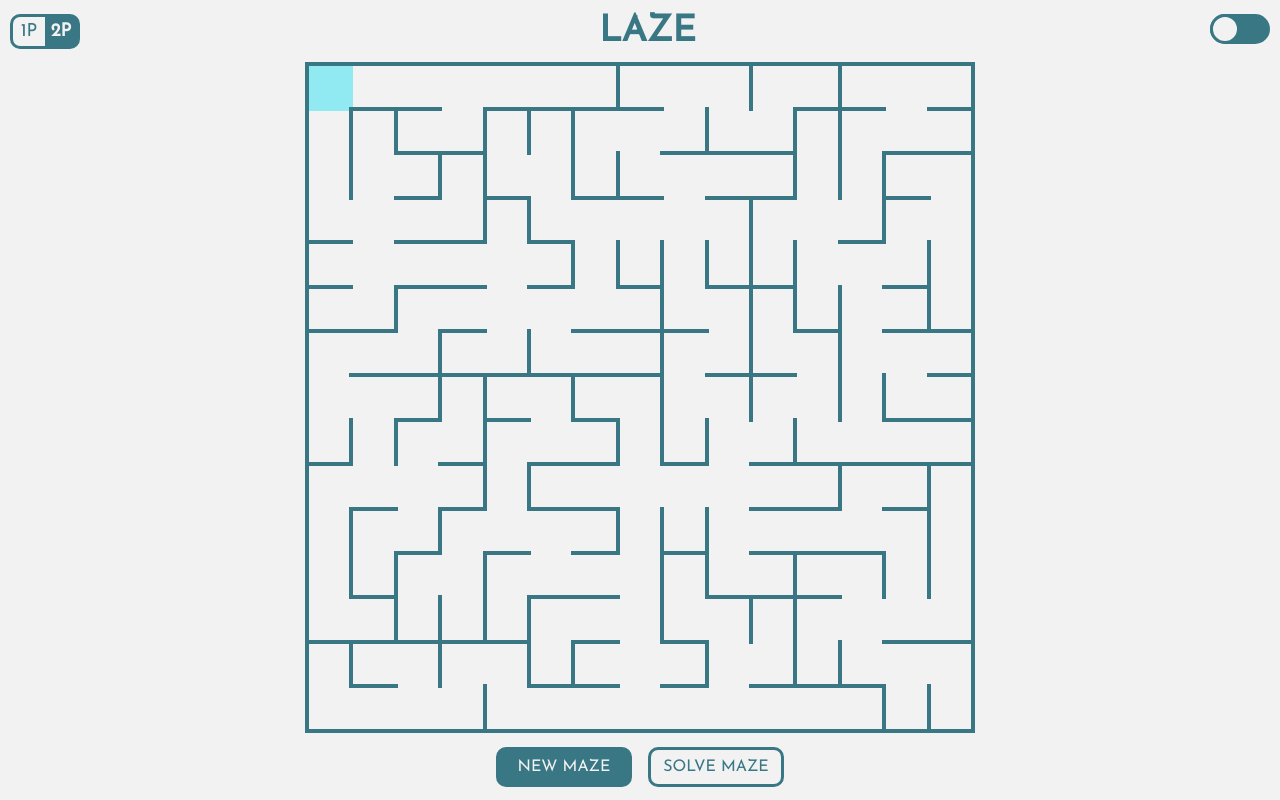
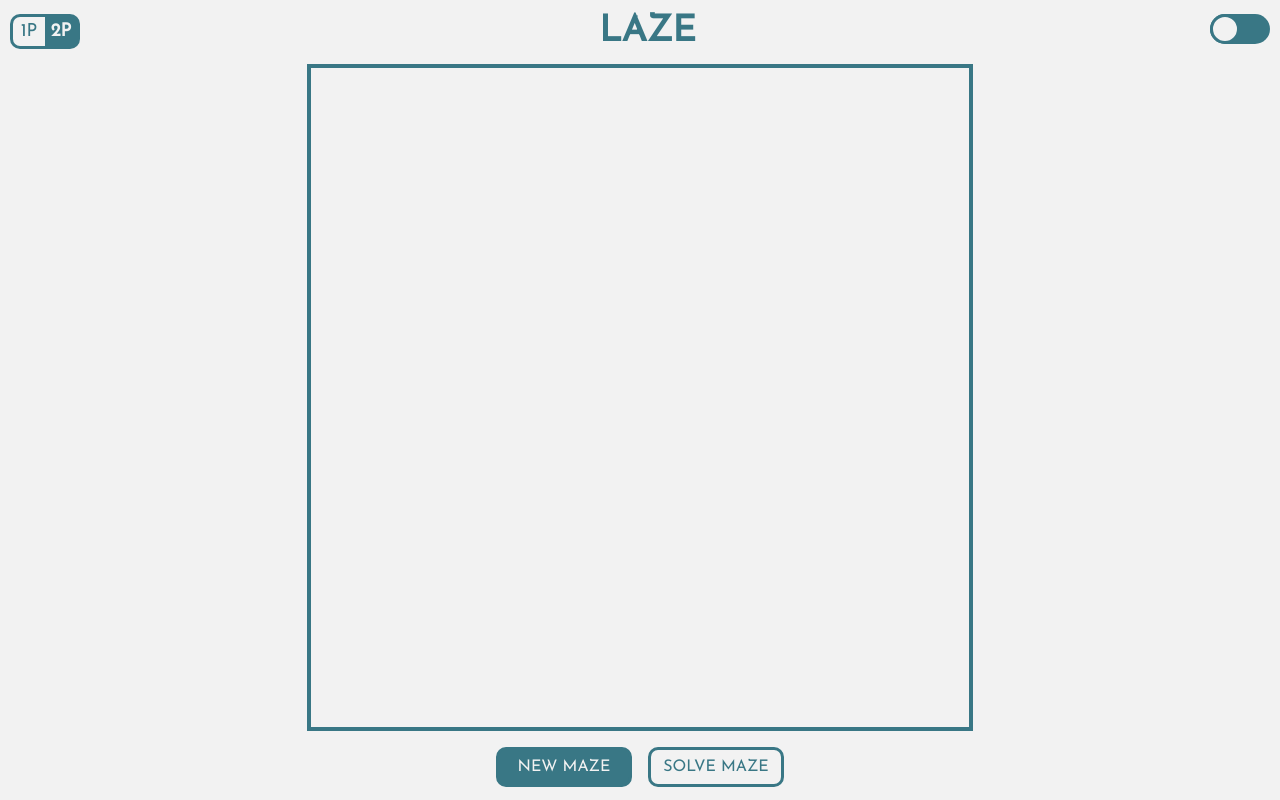
Before and after one commit to danuscript/laze, a React (Create React App) app: page / in a window 1280 px wide. Both pictures are taken after a click on the label "2P". Built offline with nearby package versions, Linux system fonts and the light colour scheme.

Commit message:
Add mode selection

```diff
--- a/src/App.jsx
+++ b/src/App.jsx
@@ -17,13 +17,13 @@ const App = () => {
 const directions = { Up: 'north', Down: 'south', Left: 'west', Right: 'east' };
 
 const Main = () => {
-  const { grid, generateMaze, move, position, darkMode, solve, toggleDarkMode } = useContext(GlobalContext);
+  const { grid, generateMaze, move, position, darkMode, solve, toggleDarkMode, changeMode, players} = useContext(GlobalContext);
 
   useEffect(() => {
     const handleKey = ({ key }) => {
       if (key.includes('Arrow')) {
         const direction = key.slice(5);
-        move(directions[direction]);
+        if (players === 1) move(directions[direction]);
       }
     };
 
@@ -40,18 +40,21 @@ const Main = () => {
     }
   }, [position]);
 
+  const onModeChange = (players) => changeMode(players);
+
   const onChange = (mode) => toggleDarkMode(mode);
 
   return (
     <div className='App' style={{color: darkMode ? 'var(--lightBlue)' : 'var(--darkBlue)'}}>
       <div className='header'>
-        <ModeSelect />
+        <ModeSelect onChange={onModeChange}/>
         <h1 className='title'>LAZE</h1>
         <Toggle onChange={onChange} />
       </div>
-      <GridVis grid={grid} />
+      <GridVis grid={grid} mode='1p'/>
+      <GridVis mode='2p'/>
       <div className='buttonTray' style={{color: darkMode ? 'var(--lightBlue)' : 'var(--darkBlue)'}}>
-        <Button label='NEW MAZE' onClick={() => generateMaze(25, 25)} />
+        <Button label='NEW MAZE' onClick={() => generateMaze(10, 10)} />
         <Button label='SOLVE MAZE' secondary='true' onClick={() => solve(false)} />
       </div>
     </div>
--- a/src/Components/Button.jsx
+++ b/src/Components/Button.jsx
@@ -3,7 +3,6 @@ import { GlobalContext } from "../Context/GlobalState";
 
 export default function Button({ label, onClick, secondary }) {
   const { darkMode } = useContext(GlobalContext);
-  console.log(label, secondary);
   let backgroundColor = darkMode ? 'var(--lightBlue)' : 'var(--darkBlue)';
   if (secondary) backgroundColor = darkMode ? 'var(--darkGray)' : 'var(--lightGray)';
   let color = darkMode ? 'var(--darkGray)' : 'var(--lightGray)';
--- a/src/Components/GridVis.jsx
+++ b/src/Components/GridVis.jsx
@@ -1,6 +1,24 @@
 import CellVis from './CellVis';
+import React, { useContext } from 'react';
+import { GlobalContext } from '../Context/GlobalState';
 
-export default function Grid({ grid }) {
+export default function Grid({ grid, mode }) {
+  const { players, darkMode } = useContext(GlobalContext)
+  let display = players === 1
+  ? mode === '1p' ? '' : 'none'
+  : mode === '1p' ? 'none' : '';
+  if (!grid) return (
+    <>
+      <div className='grid' style={{
+        height: 'calc(100vh - 1.35em - 7em)',
+        border: `4px solid ${darkMode ? 'var(--lightBlue)' : 'var(--darkBlue)'}`,
+        aspectRatio: '1 / 1',
+        display: display,
+      }}>
+
+      </div>
+    </>
+  );
   const maze = [];
   for (const row of grid.eachRow()) {
     maze.push(row.map((cell) => <CellVis key={`${cell.row},${cell.column}`} cell={cell} distance={grid.contentsOf(cell)}/>))
@@ -9,10 +27,12 @@ export default function Grid({ grid }) {
   const style = {
     gridTemplateColumns: `repeat(${grid.columns}, 1fr)`,
     aspectRatio: `${grid.columns} / ${grid.rows}`,
+    display: display,
+    outline: mode === '1p' ? '' : '3px solid red',
   }
 
   return (
-    <div className='grid' style={style}>
+    <div className='grid grid1' style={style}>
       {maze}
     </div>
   );
--- a/src/Components/ModeSelect.jsx
+++ b/src/Components/ModeSelect.jsx
@@ -1,16 +1,18 @@
 import React, { useState, useContext } from 'react';
 import { GlobalContext } from '../Context/GlobalState';
 
-const ModeSelect = () => {
+const ModeSelect = ({onChange}) => {
   const [mode, setMode] = useState('1P');
   const { darkMode } = useContext(GlobalContext);
 
   const handleModeChange = (event) => {
     setMode(event.target.value);
+    onChange(+event.target.value[0]);
   };
 
+
+
   const bgColor = darkMode ? 'var(--darkGray)' : 'var(--lightGray';
-  console.log(darkMode);
 
   return (
     <div className="mode-select">
--- a/src/Context/AppReducer.js
+++ b/src/Context/AppReducer.js
@@ -49,6 +49,11 @@ export default function reducer(state, action) {
       return { ...state, darkMode: action.payload }
     }
 
+    case 'CHANGE_MODE': {
+      console.log(action.payload);
+      return { ...state, players: action.payload };
+    }
+
     default: return state;
   }
 }
--- a/src/Context/GlobalState.js
+++ b/src/Context/GlobalState.js
@@ -9,6 +9,7 @@ const initialState = {
   position: null,
   solved: false,
   darkMode: false,
+  players: 1,
 };
 
 const { grid, path } = initialState;
@@ -52,16 +53,25 @@ export const GlobalProvider = ({ children }) => {
     })
   }
 
+  const changeMode = (players) => {
+    dispatch({
+      type: 'CHANGE_MODE',
+      payload: players,
+    })
+  }
+
   const values = {
     grid: state.grid,
     path: state.path,
     position: state.position,
     solved: state.solved,
     darkMode: state.darkMode,
+    players: state.players,
     generateMaze,
     move,
     solve,
-    toggleDarkMode
+    toggleDarkMode,
+    changeMode
   };
 
   return (
```
